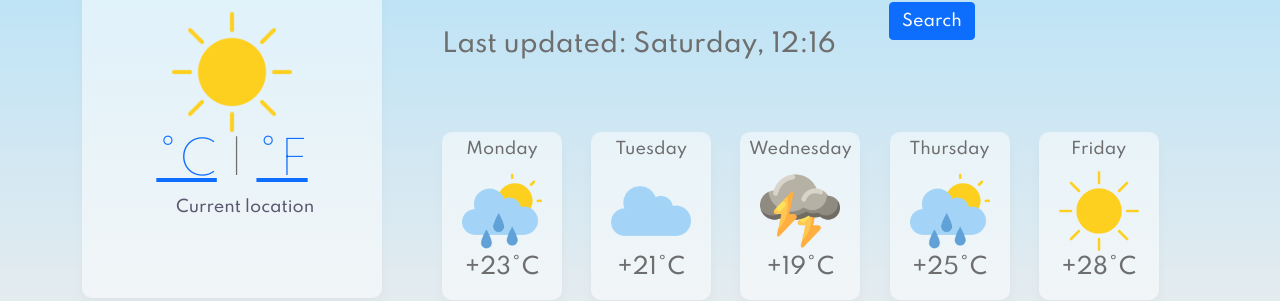
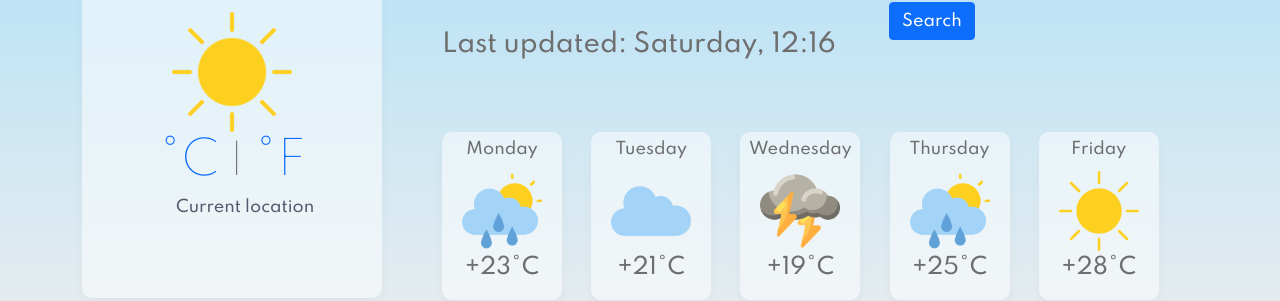
Before and after one commit to madara-bie/App-project, a plain HTML site: page index.html in a window 1280 px wide. Shown: the part 152-453 px from the top of the page. Drawn offline with nearby package versions, Linux system fonts and the light colour scheme; no server answers.

Commit message:
Update style.css

```diff
--- a/src/style.css
+++ b/src/style.css
@@ -46,7 +46,7 @@ h1 .current-button:hover {
 .main-degree {
     margin-bottom: 3px;
 }
-.units {
+.units a {
     font-size: 45px;
     text-decoration: none;
 }
```
